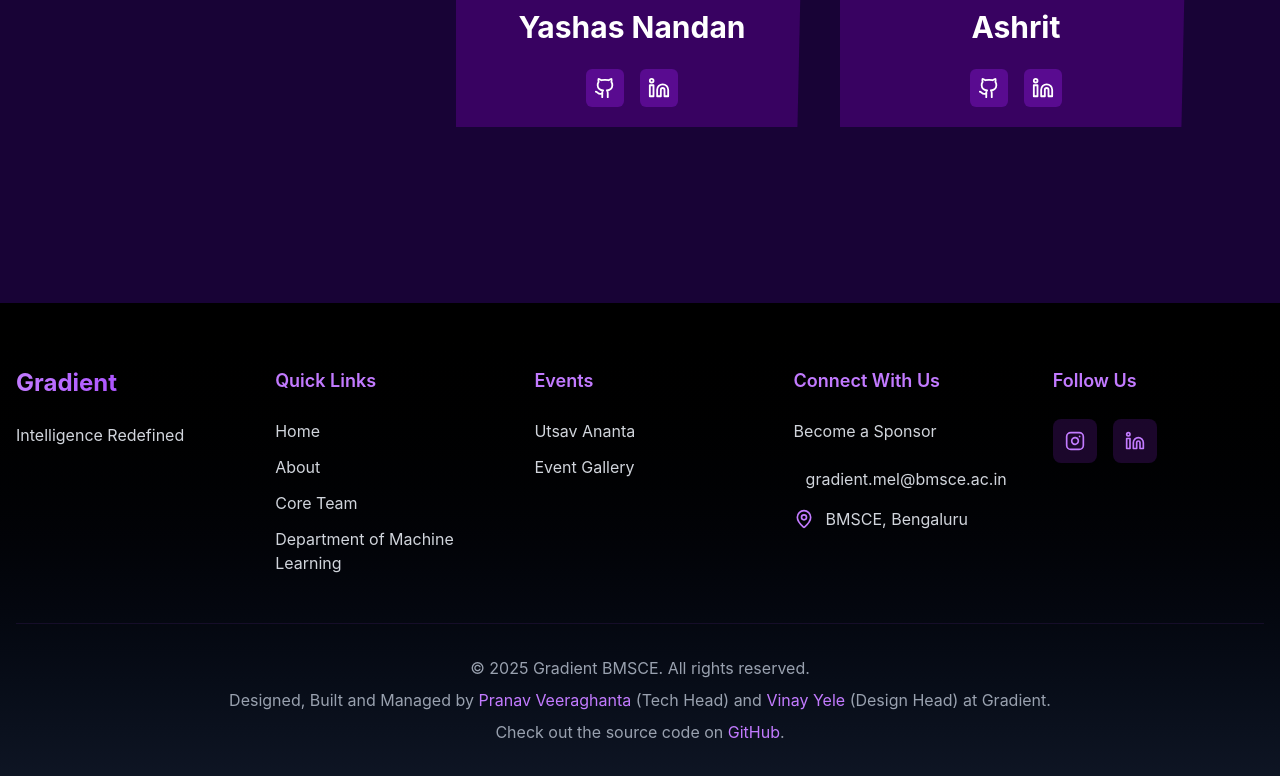
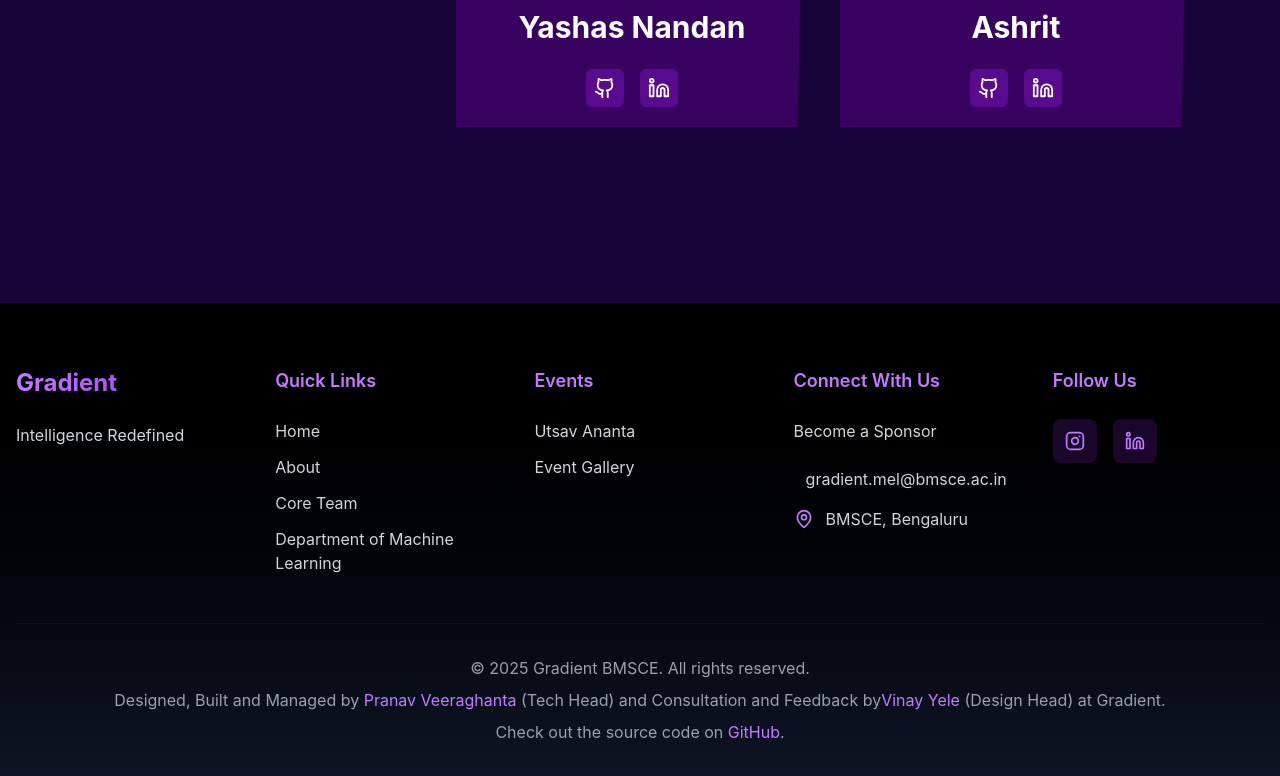
Before and after one commit to pranav1211/Gradient-Website, a Next.js app: page /team in a window 1280 px wide. Shown: the part 4147-4923 px from the top of the page. Built offline with nearby package versions, Linux system fonts and the light colour scheme.

Commit message:
Update Footer.tsx

```diff
--- a/components/Footer.tsx
+++ b/components/Footer.tsx
@@ -159,7 +159,8 @@
               className="text-purple-400 hover:underline"
             >
               Pranav Veeraghanta
-            </Link> (Tech Head) and{" "}
+            </Link> (Tech Head) and {" "}
+            Consultation and Feedback by
             <Link
               href="https://vinayyele.live"
               target="_blank"
```
